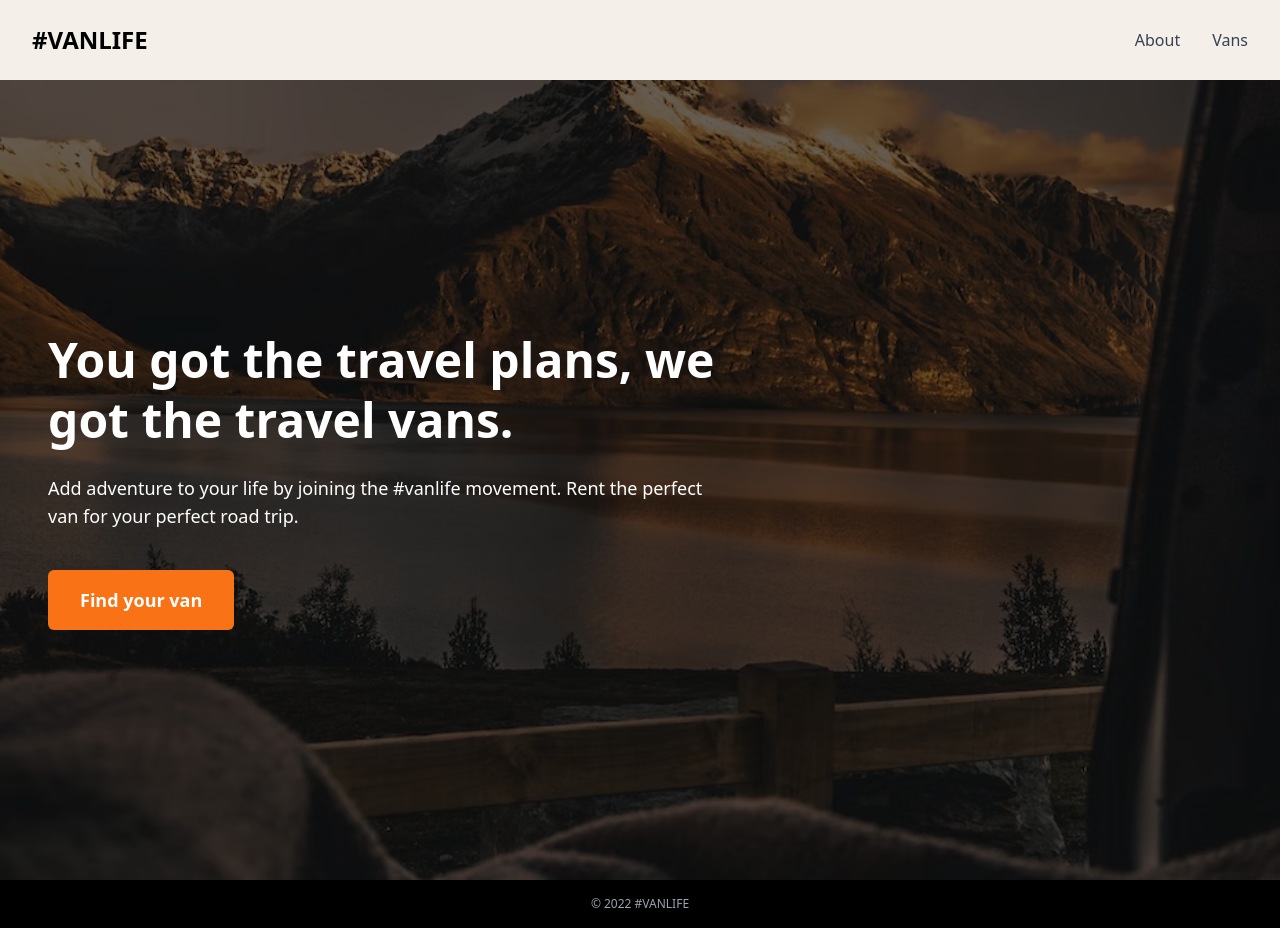
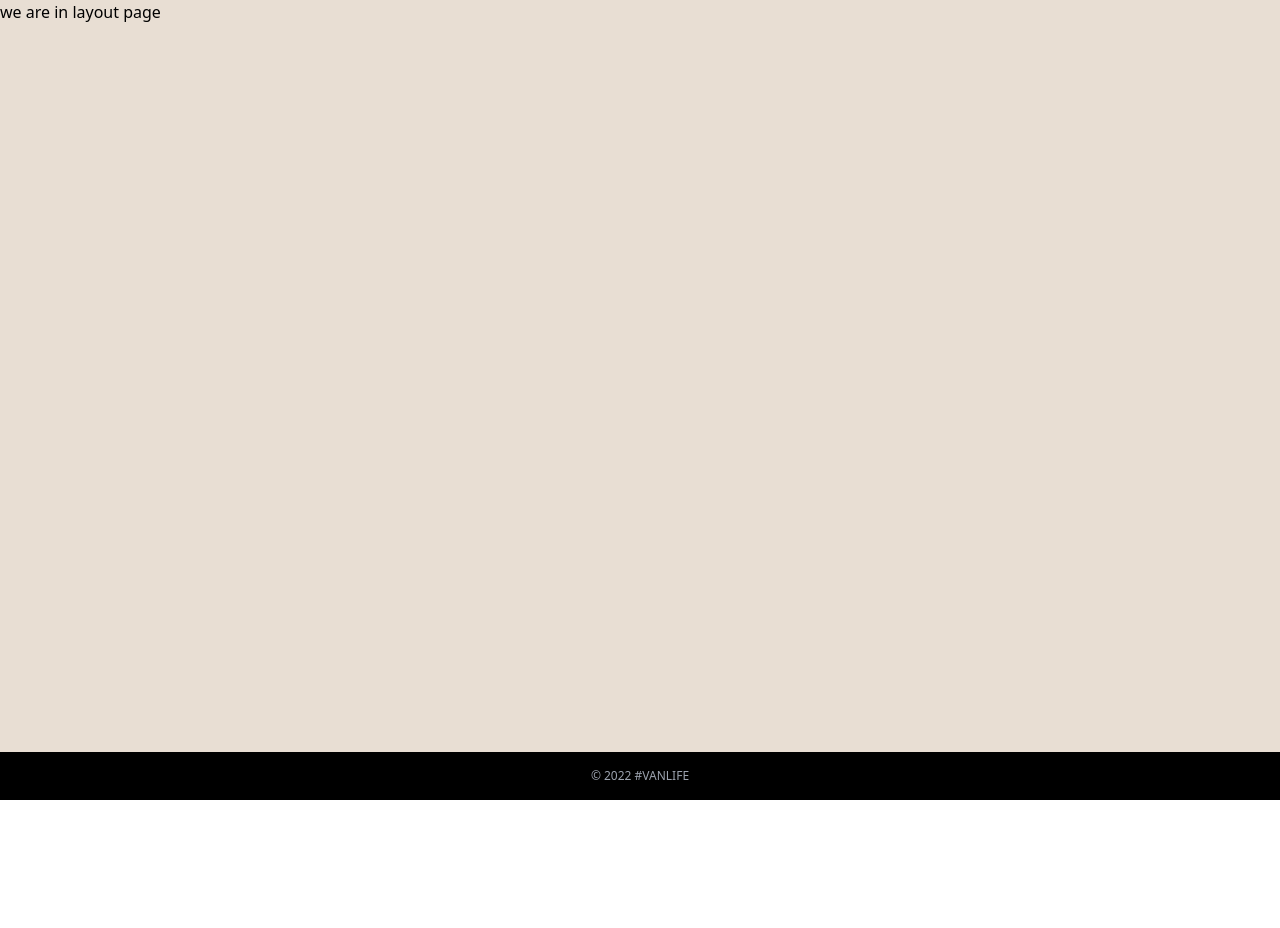
Before and after one commit to samuel-ishimwe203/React-router, a React (Vite) app: page / in a window 1280 px wide. After the commit the page ends 800 px from the top, so only its background shows below. Built offline with nearby package versions, Linux system fonts and the light colour scheme; what miragejs would draw is missing.

Commit message:
chore:react application

```diff
--- a/src/App.jsx
+++ b/src/App.jsx
@@ -1,32 +1,32 @@
-import { BrowserRouter, Routes, Route } from "react-router-dom"
-import Home from "./pages/Home"
-import About from "./pages/About"
-import Header from "./pages/Header"
-import Footer from "./pages/Footer"
-import Vans from "./pages/Vans"
-import VanDetails from "./pages/VanDetails"
+import { BrowserRouter, Routes, Route } from "react-router-dom";
+import Home from "./pages/Home";
+import About from "./pages/About";
+import Header from "./components/Header";
+import Footer from "./pages/Footer";
+import Vans from "./pages/Vans";
+import VanDetails from "./pages/VanDetails";
+import Layout from "./components/Layout";
 
 function App() {
   return (
     <BrowserRouter>
       <div className="min-h-screen w-full flex flex-col bg-[#e8ded3]">
-
-        <Header />
-
         <main className="flex-1 w-full">
           <Routes>
-            <Route path="/" element={<Home />} />
-            <Route path="/about" element={<About />} />
-            <Route path="/vans" element={<Vans />} />
-            <Route path="/vanDetails/:id" element={<VanDetails/>}/>
+
+            <Route element={<Layout/>}>
+               <Route path="/" element={<Home />} />
+               <Route path="/about" element={<About />} />
+               <Route path="/vans" element={<Vans />} />
+               <Route path="/vanDetails/:id" element={<VanDetails />} />
+            </Route>
           </Routes>
         </main>
 
         <Footer />
-
       </div>
     </BrowserRouter>
-  )
+  );
 }
 
-export default App
+export default App;
--- /dev/null
+++ b/src/components/Layout.jsx
@@ -0,0 +1,11 @@
+import React from 'react'
+
+function Layout() {
+  return (
+     <>
+            <h1>we are in layout page</h1>
+     </>
+  )
+}
+
+export default Layout
```
Also changed, not shown: src/components/Header.jsx (renamed from src/pages/Header.jsx).
